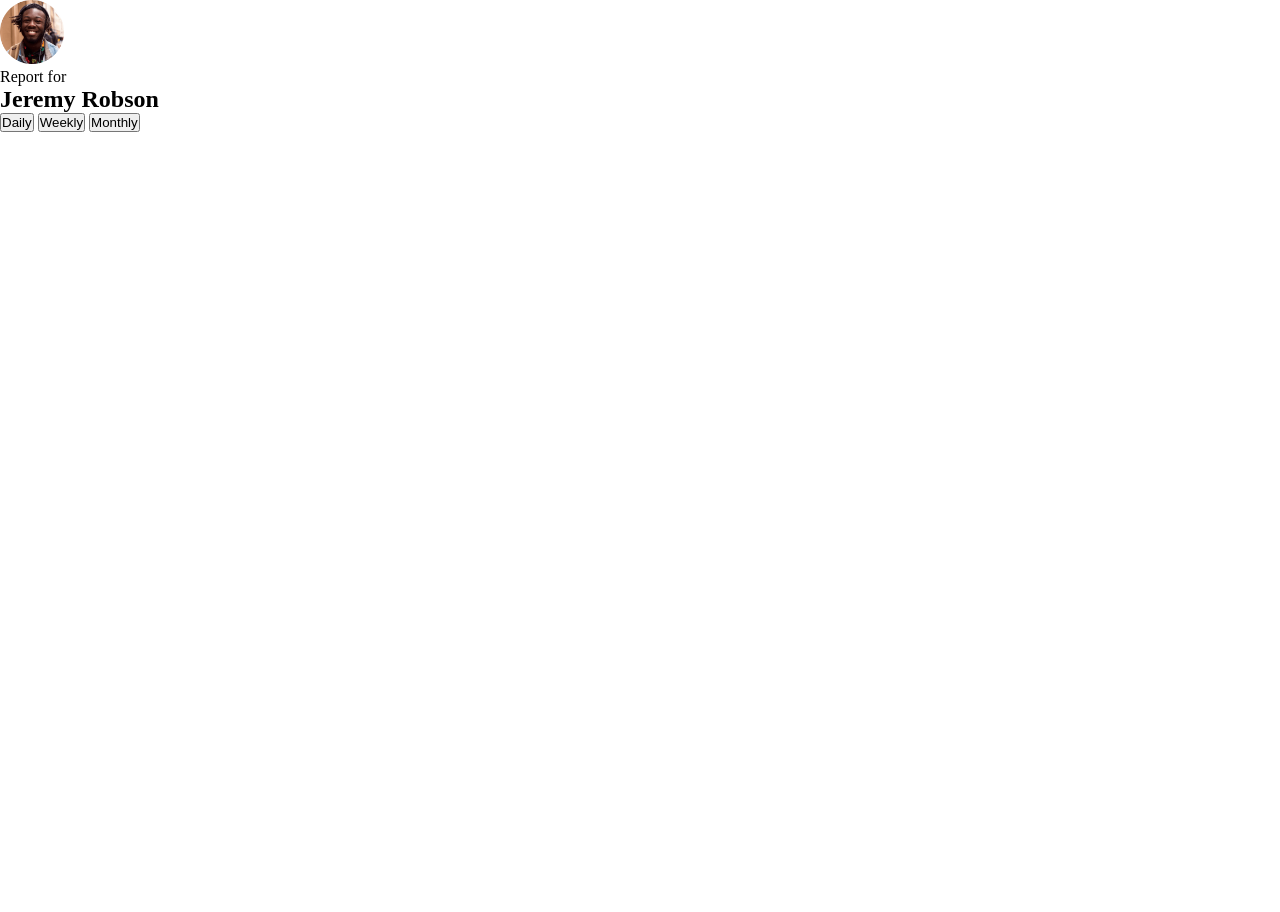
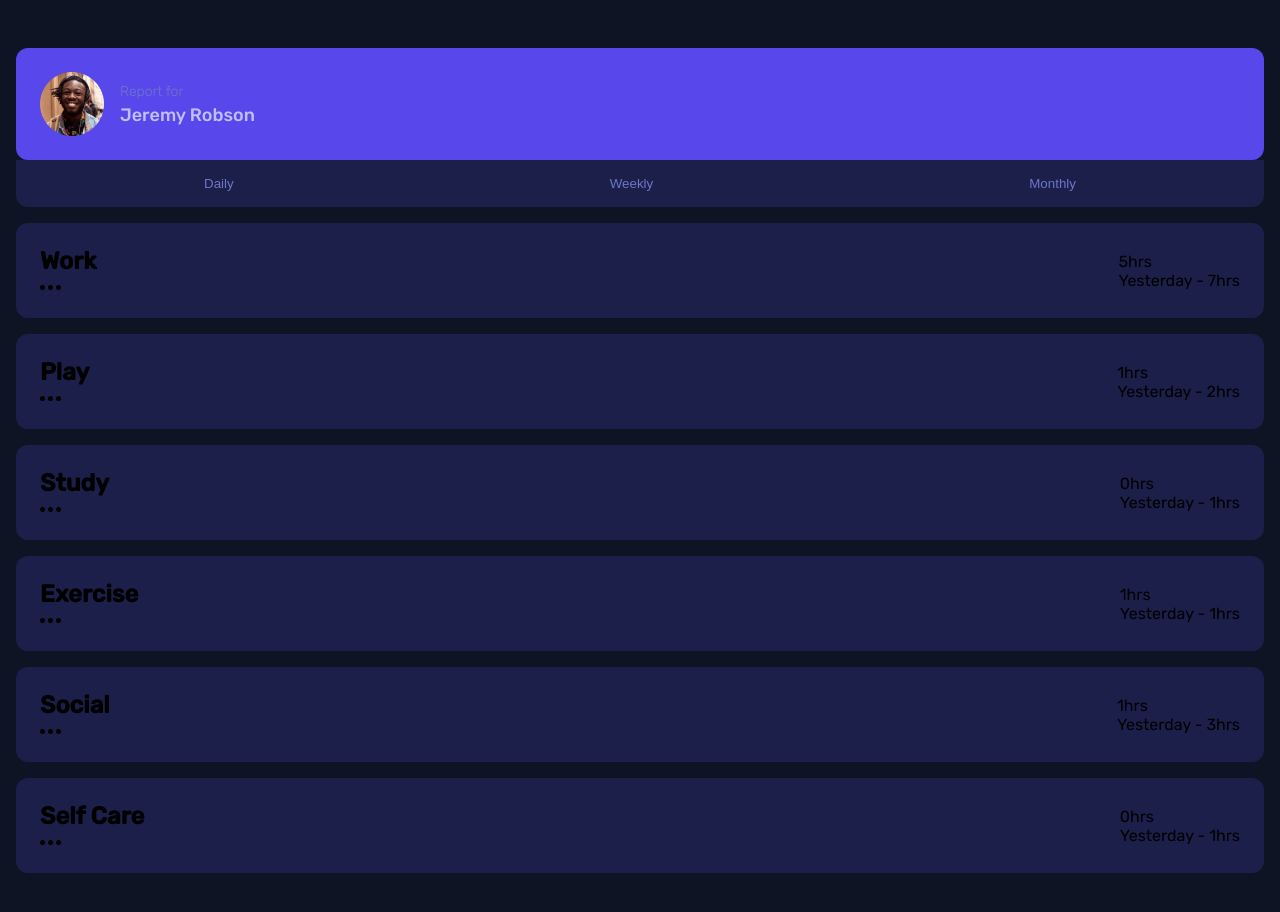
Before and after one commit to Niisari/time-tracking-dashboard-main, a plain HTML site: page src/app/index.html in a window 1280 px wide. Before the commit the page ends 800 px from the top, so only its background shows below. Drawn offline with Linux system fonts and the light colour scheme; files whose address does not match are found by name.

Commit message:
alignment

```diff
--- a/src/app/global.css
+++ b/src/app/global.css
@@ -30,3 +30,104 @@
   font-weight: 500;
   src: url('../fonts/rubik-v31-latin-500.woff2') format('woff2'); /* Chrome 36+, Opera 23+, Firefox 39+, Safari 12+, iOS 10+ */
 }
+
+:root {
+  /* Primary Colors */
+  --Purple-600: hsl(246, 80%, 60%);
+
+  --Orange-300: hsl(15, 100%, 70%);
+  --Blue-300: hsl(195, 74%, 62%);
+  --Pink-400: hsl(348, 100%, 68%);
+  --Green-400: hsl(145, 58%, 55%);
+  --Purple-700: hsl(264, 64%, 52%);
+  --Yellow-300: hsl(43, 84%, 65%);
+
+/* Neutral Colors */
+
+ --Navy-950: hsl(226, 43%, 10%);
+ --Navy-900: hsl(235, 46%, 20%);
+ --Purple-500: hsl(235, 45%, 61%);
+ --Navy-200: hsl(236, 100%, 87%);
+}
+
+/* General Typography */
+body {
+  font-family: 'Rubik', sans-serif;
+  background-color: var(--Navy-950);
+}
+
+button {
+  border: none;
+  background: none;
+  cursor: pointer;
+}
+
+.time__dashboard {
+  padding: 3rem 1rem;
+}
+
+.time__dashboard,
+.time__body {
+  display: grid;
+  grid-template-columns: 1fr;
+
+  gap: 1rem;
+}
+
+.profile__section {
+  display: flex;
+  flex-direction: column;
+}
+
+.profile__wrapper{
+  display: flex;
+  align-items: center;
+
+  padding: 1.5rem;
+  gap: 1rem;
+
+  background-color: var(--Purple-600);
+  border-radius: 0.75rem;
+}
+
+.profile__name {
+  color: var(--Navy-200);
+  font-size: 1.125rem;
+  font-weight: 500;
+}
+
+.profile__text {
+  color: var(--Purple-500);
+  font-weight: 300;
+  font-size: 0.875rem;
+  margin-bottom: 0.25rem;
+}
+
+.profile__timeframe {
+  display: flex;
+  align-items: center;
+  justify-content: space-around;
+
+  padding: 1rem 0;
+
+  background-color: var(--Navy-900);
+  border-radius: 0 0 0.75rem 0.75rem;
+}
+
+.btn__timeframe {
+  color: var(--Purple-500);
+  font-weight: 300;
+  transition: color 0.3s ease-in-out;
+}
+
+.time__activity {
+  background-color: var(--Navy-900);
+  border-radius: 0.75rem;
+  padding: 1.5rem;
+}
+
+.time__activity-info {
+  display: flex;
+  align-items: center;
+  justify-content: space-between;
+}
--- a/src/app/index.html
+++ b/src/app/index.html
@@ -9,10 +9,10 @@
 </head>
 
 <body>
-  <main class="time__dashboard">
+  <div class="time__dashboard">
 
     <section class="profile__section">
-      <div class="profile__img">
+      <div class="profile__wrapper">
         <img
         src="./assets/images/image-jeremy.png"
         alt="jeremy profile picture"
@@ -20,16 +20,16 @@
         width="64"
         height="64">
 
-        <div class="profile__text">
-          <p class="profile__subtitle">Report for</p>
+        <div class="profile__info">
+          <p class="profile__text">Report for</p>
           <h1 class="profile__name">Jeremy Robson</h1>
         </div>
       </div>
 
       <div class="profile__timeframe">
-        <button>Daily</button>
-        <button>Weekly</button>
-        <button>Monthly</button>
+        <button class="btn__timeframe">Daily</button>
+        <button class="btn__timeframe">Weekly</button>
+        <button class="btn__timeframe">Monthly</button>
       </div>
     </section>
 
@@ -37,7 +37,7 @@
 
     </div>
 
-  </main>
+  </div>
   <script src="./index.js"></script>
 </body>
 </html>
```
